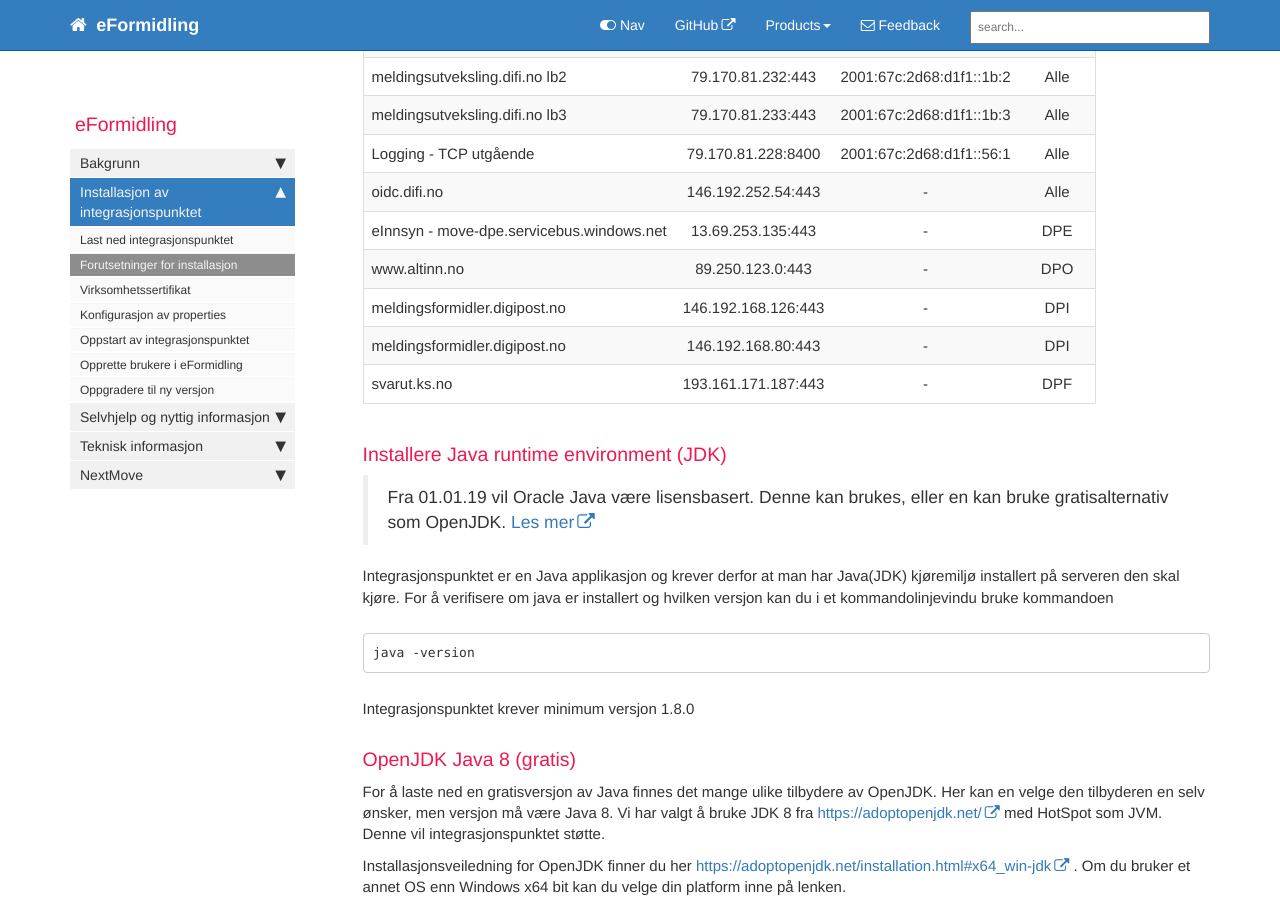
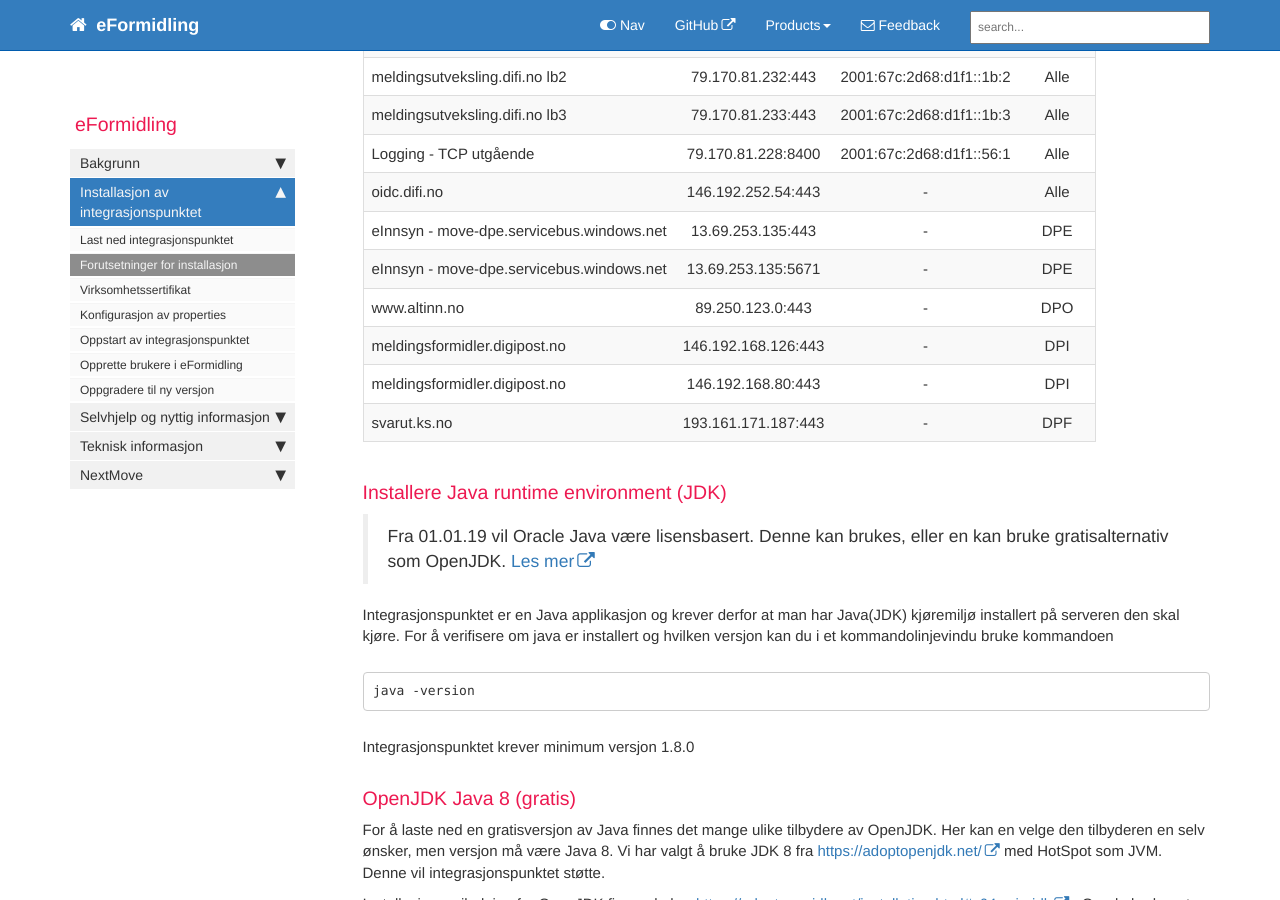
Before and after one commit to difi/eformidling, a Jekyll site: the page built from pages/Installasjon/prereq.md, in a window 1280 px wide and 900 px high, scrolled down 1635 px. Built offline with Jekyll 4.4.1, drawn with Linux system fonts in a browser that asks for light colours; nearby versions of some CDN libraries; comment, search, counter and statistics services are not loaded.

Commit message:
Update prereq.md

````diff
--- a/pages/Installasjon/prereq.md
+++ b/pages/Installasjon/prereq.md
@@ -56,6 +56,7 @@ En kan også åpne DNS mot domenet ```lb.difi.no``` som dekker alle 3 lastbalans
 | Logging - TCP utgående | 	79.170.81.228:8400  | 2001:67c:2d68:d1f1::56:1 | Alle |
 | oidc.difi.no | 146.192.252.54:443	 | - | Alle |
 | eInnsyn - move-dpe.servicebus.windows.net	 | 13.69.253.135:443 | - | DPE |
+| eInnsyn - move-dpe.servicebus.windows.net	 | 13.69.253.135:5671 | - | DPE |
 | www.altinn.no | 89.250.123.0:443 | - | DPO |
 | meldingsformidler.digipost.no | 146.192.168.126:443 | -  | DPI |
 | meldingsformidler.digipost.no | 146.192.168.80:443 | -  | DPI |
````
